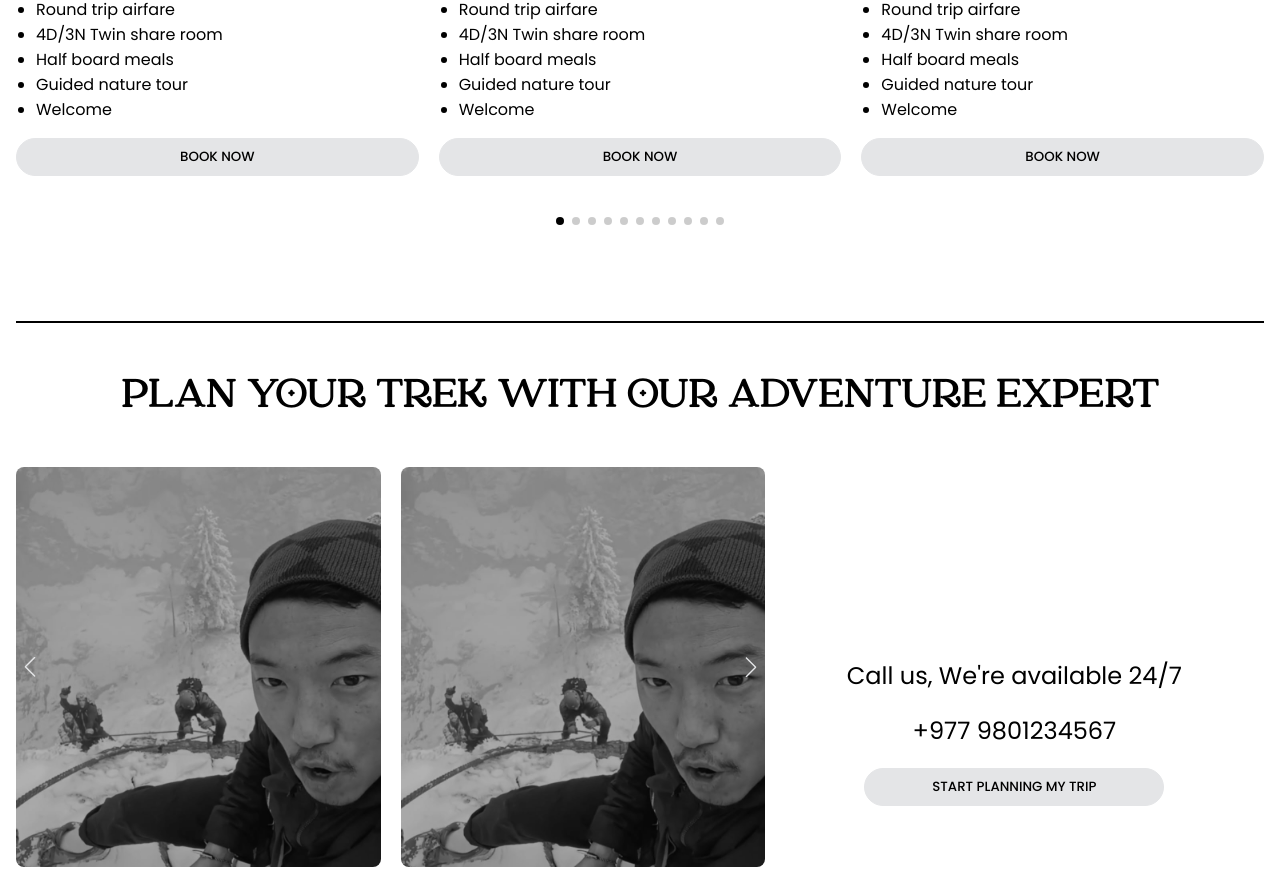
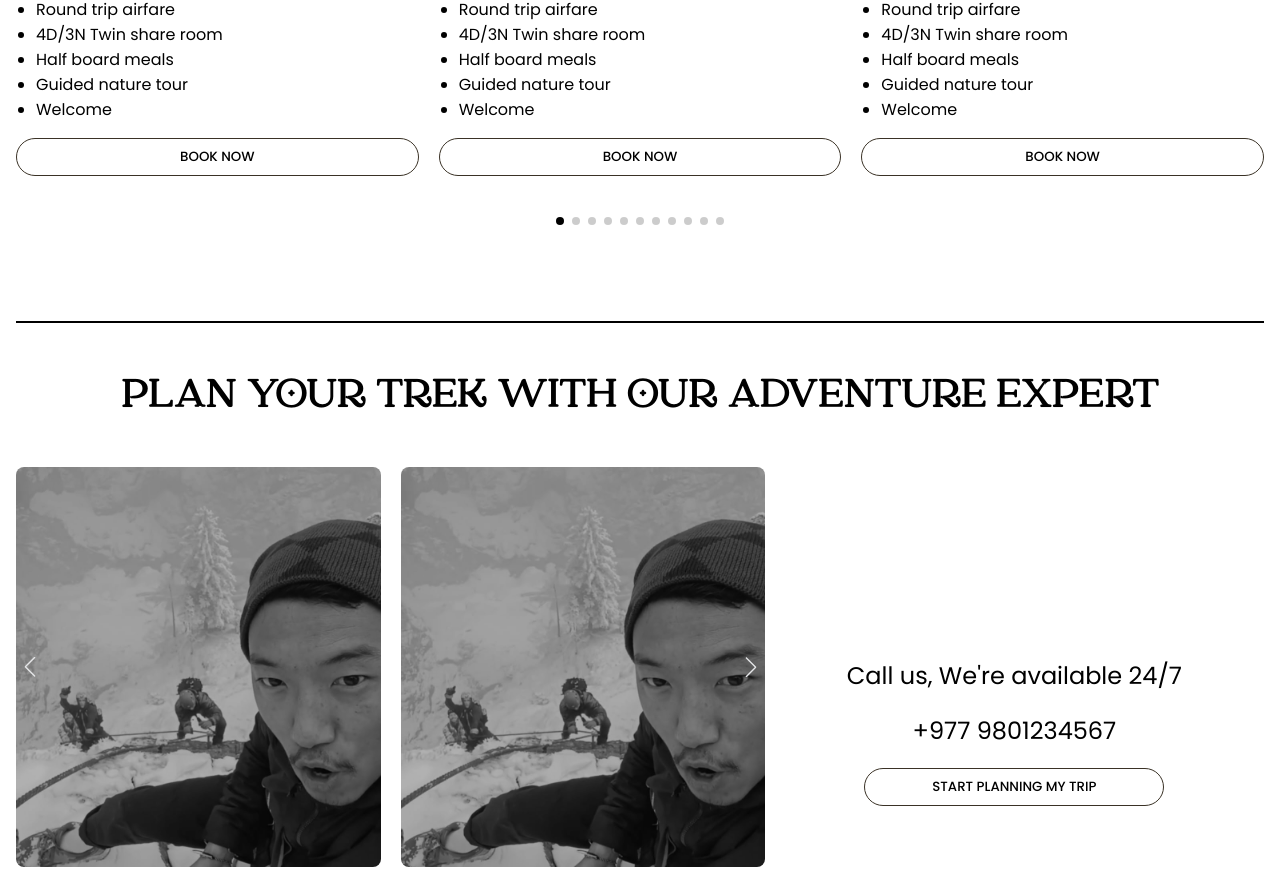
Before and after one commit to rodinshrestha/clip-himalaya, a Next.js app: page / in a window 1280 px wide. Shown: the part 1293-2162 px from the top of the page. Built offline with nearby package versions, Linux system fonts and the light colour scheme.

Commit message:
trek details page

```diff
--- a/src/components/Card/index.tsx
+++ b/src/components/Card/index.tsx
@@ -20,7 +20,9 @@ const Card = () => {
         <li>Welcome</li>
       </ul>
 
-      <Button size="full-width">BOOK NOW</Button>
+      <Button size="full-width" variant="outline">
+        BOOK NOW
+      </Button>
     </StyledDiv>
   );
 };
--- a/src/modules/Home/components/AdventureSpecialist/index.tsx
+++ b/src/modules/Home/components/AdventureSpecialist/index.tsx
@@ -54,7 +54,7 @@ const AdventureSpecialist = () => {
                     +977 9801234567
                   </Link>
 
-                  <Button className="call-btn" size="md">
+                  <Button className="call-btn" size="md" variant="outline">
                     START PLANNING MY TRIP
                   </Button>
                 </div>
```
